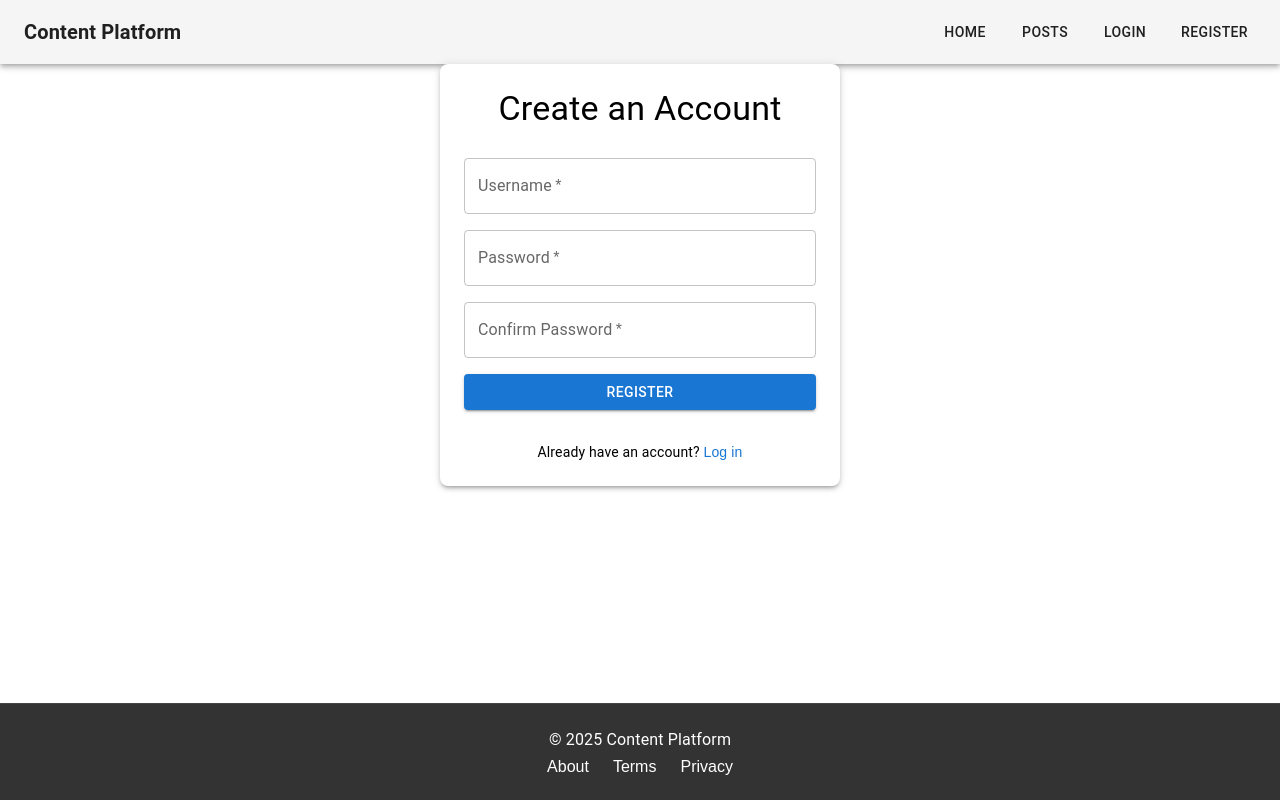
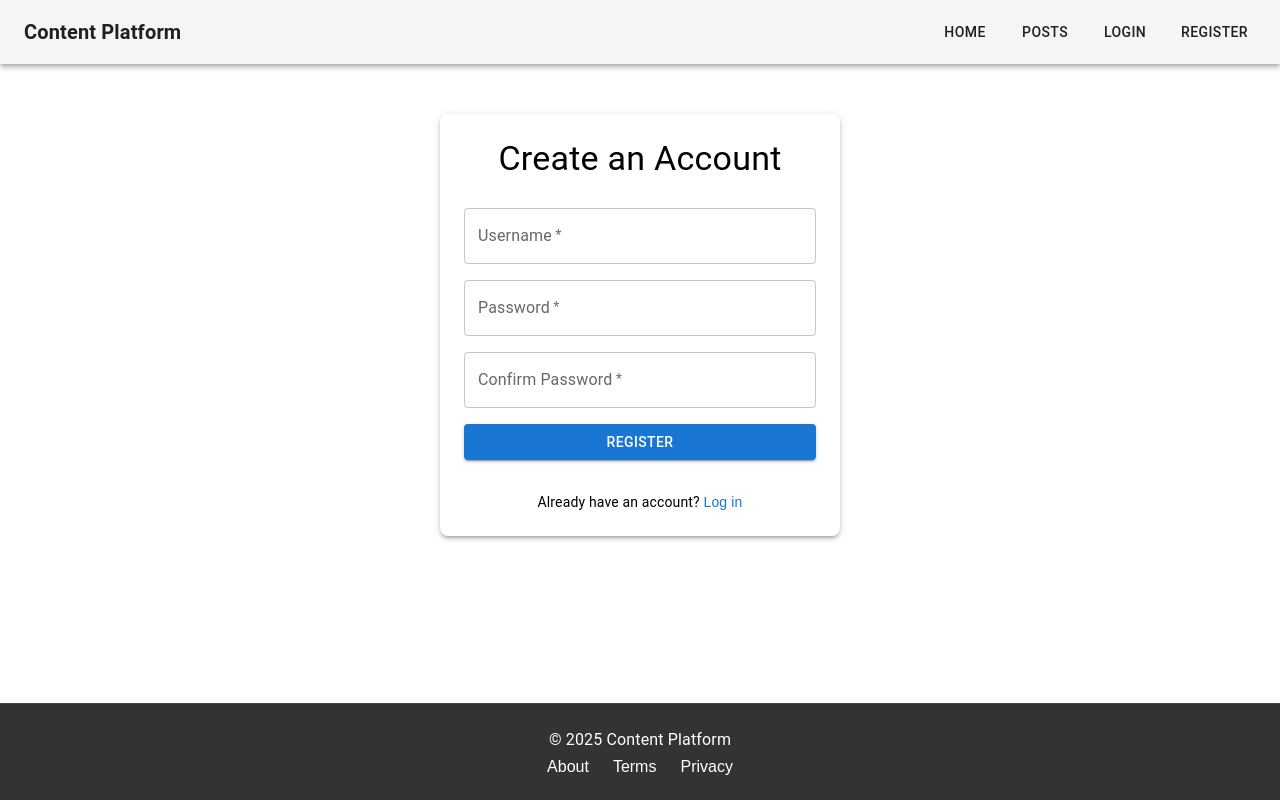
Before and after one commit to Kind606/react-express-user-content-ts-t-k-innovations, a React (Vite) app in the folder client/: page /register in a window 1280 px wide. Built offline with nearby package versions, Linux system fonts and the light colour scheme; no server answers.

Commit message:
Fixed posistioning of forms

```diff
--- a/client/src/components/auth/LoginForm.tsx
+++ b/client/src/components/auth/LoginForm.tsx
@@ -27,7 +27,7 @@ function LoginForm() {
       onSubmit={handleSubmit}
       sx={{
         maxWidth: 400,
-        margin: "0 auto",
+        margin: "50px auto",
         padding: 3,
         display: "flex",
         flexDirection: "column",
--- a/client/src/components/auth/RegisterForm.tsx
+++ b/client/src/components/auth/RegisterForm.tsx
@@ -46,7 +46,7 @@ const RegisterForm = () => {
       onSubmit={handleSubmit}
       sx={{
         maxWidth: 400,
-        margin: "0 auto",
+        margin: "50px auto",
         padding: 3,
         display: "flex",
         flexDirection: "column",
```
